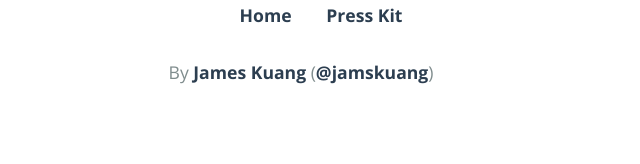
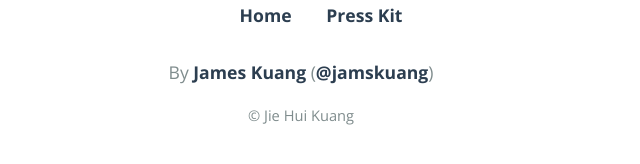
Before and after one commit to JamesKuang/shifty-website, a Jekyll site: the page built from index.html, in a window 1280 px wide and 900 px high, scrolled down 4232 px. Shown: the part 718-882 px from the top of the window, without its empty margins (339-979 px from the left). Built offline with Jekyll 4.4.1, drawn with Linux system fonts in a browser that asks for light colours; some web fonts are replaced.

Commit message:
Copyright footer

```diff
--- a/_includes/footer.html
+++ b/_includes/footer.html
@@ -9,5 +9,6 @@
             </ul>
         </nav>
     </div>
-	<p>By <a href="http://jameskuang.com">James Kuang</a>  (<a href="https://twitter.com/jamskuang">@jamskuang</a>)  </p>
+	<p>By <a href="http://jameskuang.com">James Kuang</a>  (<a href="https://twitter.com/jamskuang">@jamskuang</a>)</p>
+    <p style="font-size: 11pt;">© Jie Hui Kuang</p>
 </footer>
```
